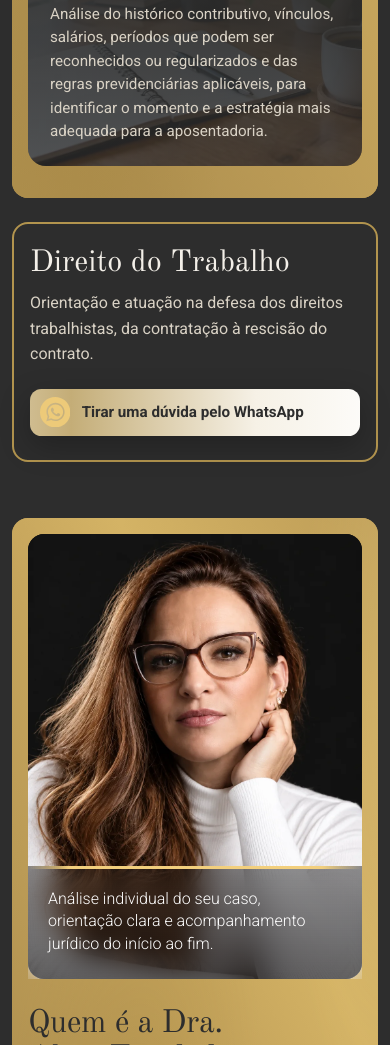
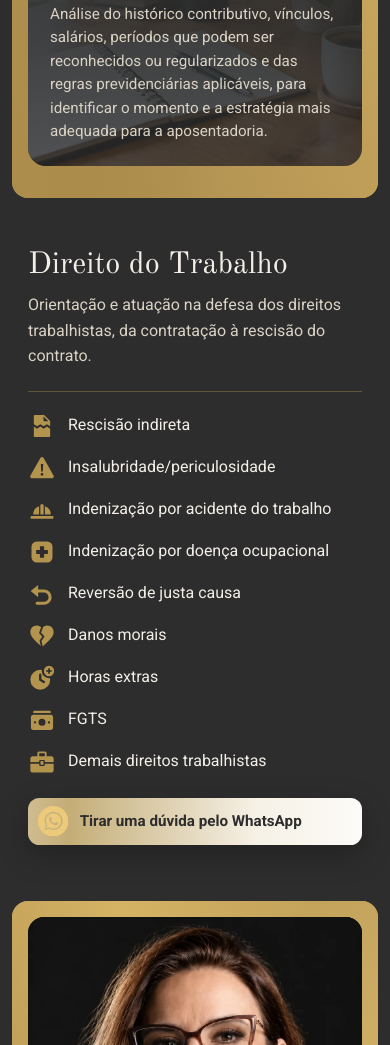
Before and after one commit to Nekkostudio/trindadeadvocacia, a plain HTML site: page index.html in a window 390 px wide. Shown: the part 4097-5142 px from the top of the page. Drawn offline with nearby package versions, Linux system fonts and the light colour scheme.

Commit message:
Direito do Trabalho: lista das causas com ícones e sem o quadro em volta
Nove causas trabalhistas, cada uma com um ícone dourado cheio no estilo dos
ícones do atendimento: 3 colunas no desktop e 1 no celular, entre o texto e
o botão. O quadro dourado em volta foi removido.

Co-Authored-By: Claude Opus 5.5 <noreply@anthropic.com>

```diff
--- a/css/style.css
+++ b/css/style.css
@@ -501,21 +501,33 @@ html { scroll-padding-top: 0; }
 .cartao--largo { grid-column: 1 / -1; min-height: max(150px, calc(200 * var(--u))); }
 .cartao--largo p { max-width: calc(900 * var(--u)); }
 
-/* mesma largura dos cartões dourados (seção 2, painel e Sobre); o conteúdo segue a largura do site */
+/* sem o quadro dourado em volta (19/11): o conteúdo fica solto, na largura do site */
 .trabalho {
-  width: min(calc(1749 * var(--u)), calc(100% - 24px));
   margin: max(18px, calc(28 * var(--u))) auto 0;
-  padding-block: max(24px, calc(48 * var(--u)));
-  border: max(2px, calc(4 * var(--u))) solid var(--ouro);
-  border-radius: var(--raio);
+  padding-top: var(--esp-titulo);
 }
 .trabalho__dentro {
-  width: min(var(--cw), calc(100% - 32px));
+  width: min(var(--cw), calc(100% - 56px)); /* no celular, alinhado com os cartões do painel de cima */
   margin-inline: auto;
   display: flex; flex-wrap: wrap; align-items: center; justify-content: space-between; gap: 22px 40px;
 }
 .trabalho h3 { font-family: var(--serif); font-weight: 400; font-variation-settings: "opsz" 96; font-size: max(1.9rem, calc(58 * var(--u))); line-height: 1.05; }
 .trabalho p { margin-top: 10px; max-width: calc(640 * var(--u)); font-size: max(1rem, calc(22 * var(--u))); color: var(--claro-2); }
+/* causas trabalhistas (19/11): 3 colunas, cada uma com o ícone cheio no dourado, no estilo dos ícones do atendimento.
+   As colunas têm a largura do próprio texto e se espalham até a borda do botão, para cada item caber em uma linha */
+.trabalho__lista {
+  flex: 1 1 100%;
+  display: grid; grid-template-columns: repeat(3, auto); justify-content: space-between;
+  gap: max(16px, calc(26 * var(--u))) max(20px, calc(40 * var(--u)));
+  margin-top: max(4px, calc(10 * var(--u)));
+  padding-top: max(22px, calc(40 * var(--u)));
+  border-top: 1px solid rgba(178, 148, 78, 0.4);
+}
+.trabalho__lista li {
+  display: flex; align-items: center; gap: max(12px, calc(18 * var(--u)));
+  font-size: max(1rem, calc(22 * var(--u))); line-height: 1.3; color: var(--claro);
+}
+.trabalho__lista svg { width: max(28px, calc(44 * var(--u))); height: max(28px, calc(44 * var(--u))); flex: none; color: var(--ouro); fill: currentColor; }
 
 /* =========================================================
    5. SOBRE
@@ -1052,6 +1064,10 @@ html { scroll-padding-top: 0; }
   }
   .hero .btn-claro__icone { width: max(30px, 6vw); height: max(30px, 6vw); }
 
+  /* Direito do Trabalho: a lista em uma coluna, entre o texto e o botão */
+  .trabalho__lista { grid-template-columns: 1fr; order: 1; margin-top: 0; padding-top: 20px; gap: 14px; }
+  .trabalho .btn-claro { order: 2; }
+
   /* rodapé: Localização e Horário sem a pílula, maiores, com o ícone no bege (ouro) do site alinhado com o texto */
   .rodape__etiqueta { height: auto; padding: 0; background: none; gap: 0.4em; font-size: 1.2rem; }
   .rodape__etiqueta svg { fill: var(--ouro); width: 1.3em; height: 1.3em; }
--- a/index.html
+++ b/index.html
@@ -17,7 +17,7 @@
   <link rel="preconnect" href="https://fonts.gstatic.com" crossorigin>
   <link href="https://fonts.googleapis.com/css2?family=Old+Standard+TT:ital,wght@0,400;0,700;1,400&family=Roboto:wght@300..700&display=swap" rel="stylesheet">
   <link rel="preload" as="image" href="img/aline-hero.webp?v=20261119-4" type="image/webp">
-  <link rel="stylesheet" href="css/style.css?v=20261119-34">
+  <link rel="stylesheet" href="css/style.css?v=20261119-38">
 </head>
 <body>
 
@@ -37,6 +37,19 @@
   <mask id="m-relogio-cheio" maskUnits="userSpaceOnUse" x="0" y="0" width="24" height="24"><rect width="24" height="24" fill="#fff"/><path d="M12 6.8V12l3.4 2.1" fill="none" stroke="#000" stroke-width="2" stroke-linecap="round" stroke-linejoin="round"/></mask>
   <symbol id="i-relogio-cheio" viewBox="0 0 24 24"><circle cx="12" cy="12" r="10" mask="url(#m-relogio-cheio)"/></symbol>
   <symbol id="i-mais" viewBox="0 0 24 24"><path fill="none" stroke="currentColor" stroke-width="1.6" stroke-linecap="round" d="M12 5v14M5 12h14"/></symbol>
+  <!-- ícones das causas trabalhistas (19/11): cheios, com os detalhes vazados, como os do atendimento -->
+  <symbol id="i-t-rescisao" viewBox="0 0 24 24"><path fill-rule="evenodd" d="M6 2.5h7.8L19 7.7v4.6l-2.8-1.9-2.8 1.9-2.8-1.9-2.8 1.9L5 10.4V3.5c0-.6.4-1 1-1Zm7.3 1.3v3.4c0 .4.3.7.7.7h3.4Z"/><path d="M5 12.4l2.8 1.9 2.8-1.9 2.8 1.9 2.8-1.9 2.8 1.9v6.2c0 .6-.4 1-1 1H6c-.6 0-1-.4-1-1Z"/></symbol>
+  <symbol id="i-t-risco" viewBox="0 0 24 24"><path fill-rule="evenodd" d="M10.6 3.4c.6-1.1 2.2-1.1 2.8 0l8.5 15c.6 1.1-.2 2.4-1.4 2.4H3.5c-1.2 0-2-1.3-1.4-2.4ZM11 8.6h2l-.3 6.4h-1.4ZM12 16.2a1.2 1.2 0 1 1 0 2.4 1.2 1.2 0 0 1 0-2.4Z"/></symbol>
+  <symbol id="i-t-capacete" viewBox="0 0 24 24"><path d="M4.5 15.8a7.5 7.5 0 0 1 5-7.07V15.8ZM14.5 8.73a7.5 7.5 0 0 1 5 7.07h-5ZM10.6 15.8V8c0-.6.4-1 1-1h.8c.6 0 1 .4 1 1v7.8ZM3.3 17.2h17.4c.7 0 1.2.5 1.2 1.2s-.5 1.2-1.2 1.2H3.3c-.7 0-1.2-.5-1.2-1.2s.5-1.2 1.2-1.2Z"/></symbol>
+  <symbol id="i-t-saude" viewBox="0 0 24 24"><path fill-rule="evenodd" d="M7.5 3h9A4.5 4.5 0 0 1 21 7.5v9a4.5 4.5 0 0 1-4.5 4.5h-9A4.5 4.5 0 0 1 3 16.5v-9A4.5 4.5 0 0 1 7.5 3ZM10.2 7V10.2H7V13.8H10.2V17H13.8V13.8H17V10.2H13.8V7Z"/></symbol>
+  <symbol id="i-t-reverter" viewBox="0 0 24 24"><path fill="none" stroke="currentColor" stroke-width="2.6" stroke-linecap="round" stroke-linejoin="round" d="M5.2 9.5h8.5a5.25 5.25 0 0 1 0 10.5H7.8"/><path d="M2.3 9.5 8.7 4.2v10.6Z"/></symbol>
+  <mask id="m-danos" maskUnits="userSpaceOnUse" x="0" y="0" width="24" height="24"><rect width="24" height="24" fill="#fff"/><path d="M12.2 4.2 10.3 9.3l3 3.2-2.6 3.6 1.4 5.8" fill="none" stroke="#000" stroke-width="1.5" stroke-linejoin="round"/></mask>
+  <symbol id="i-t-danos" viewBox="0 0 24 24"><path mask="url(#m-danos)" d="M12 21.35l-1.45-1.32C5.4 15.36 2 12.28 2 8.5 2 5.42 4.42 3 7.5 3c1.74 0 3.41.81 4.5 2.09C13.09 3.81 14.76 3 16.5 3 19.58 3 22 5.42 22 8.5c0 3.78-3.4 6.86-8.55 11.54L12 21.35Z"/></symbol>
+  <mask id="m-horas" maskUnits="userSpaceOnUse" x="0" y="0" width="24" height="24"><rect width="24" height="24" fill="#fff"/><circle cx="18" cy="6" r="6.2" fill="#000"/><path d="M10.5 9.2v4.3l3.1 1.9" fill="none" stroke="#000" stroke-width="2" stroke-linecap="round" stroke-linejoin="round"/></mask>
+  <symbol id="i-t-horas" viewBox="0 0 24 24"><circle cx="10.5" cy="13.5" r="8.5" mask="url(#m-horas)"/><path fill-rule="evenodd" d="M18 1.6a4.4 4.4 0 1 1 0 8.8 4.4 4.4 0 0 1 0-8.8ZM17.3 3.6V5.3H15.6V6.7H17.3V8.4H18.7V6.7H20.4V5.3H18.7V3.6Z"/></symbol>
+  <symbol id="i-t-fgts" viewBox="0 0 24 24"><path fill-rule="evenodd" d="M4.5 7.5h15c1.1 0 2 .9 2 2v9c0 1.1-.9 2-2 2h-15c-1.1 0-2-.9-2-2v-9c0-1.1.9-2 2-2Zm7.5 3.5a3 3 0 1 0 0 6 3 3 0 0 0 0-6ZM6 13a1 1 0 1 0 0 2 1 1 0 0 0 0-2Zm12 0a1 1 0 1 0 0 2 1 1 0 0 0 0-2Z"/><path d="M5.5 4h13c.6 0 1 .4 1 1v1H4.5V5c0-.6.4-1 1-1Z"/></symbol>
+  <mask id="m-maleta" maskUnits="userSpaceOnUse" x="0" y="0" width="24" height="24"><rect width="24" height="24" fill="#fff"/><path d="M1 12.8h22" stroke="#000" stroke-width="1.4"/><rect x="9.6" y="10.2" width="4.8" height="5.2" rx="1" fill="#000"/><rect x="10.7" y="11.2" width="2.6" height="3.2" rx=".5" fill="#fff"/></mask>
+  <symbol id="i-t-maleta" viewBox="0 0 24 24"><path fill-rule="evenodd" mask="url(#m-maleta)" d="M9.5 3h5c.8 0 1.5.7 1.5 1.5V7h4c1.1 0 2 .9 2 2v10c0 1.1-.9 2-2 2H4c-1.1 0-2-.9-2-2V9c0-1.1.9-2 2-2h4V4.5C8 3.7 8.7 3 9.5 3Zm.1 1.6V7h4.8V4.6Z"/></symbol>
 </svg>
 
 <a class="pular" href="#conteudo">Pular para o conteúdo</a>
@@ -167,6 +180,17 @@
         <span class="btn-claro__icone"><svg><use href="#i-whats"/></svg></span>
         Tirar uma dúvida pelo WhatsApp
       </a>
+      <ul class="trabalho__lista">
+        <li><svg aria-hidden="true"><use href="#i-t-rescisao"/></svg>Rescisão indireta</li>
+        <li><svg aria-hidden="true"><use href="#i-t-risco"/></svg>Insalubridade/periculosidade</li>
+        <li><svg aria-hidden="true"><use href="#i-t-capacete"/></svg>Indenização por acidente do trabalho</li>
+        <li><svg aria-hidden="true"><use href="#i-t-saude"/></svg>Indenização por doença ocupacional</li>
+        <li><svg aria-hidden="true"><use href="#i-t-reverter"/></svg>Reversão de justa causa</li>
+        <li><svg aria-hidden="true"><use href="#i-t-danos"/></svg>Danos morais</li>
+        <li><svg aria-hidden="true"><use href="#i-t-horas"/></svg>Horas extras</li>
+        <li><svg aria-hidden="true"><use href="#i-t-fgts"/></svg>FGTS</li>
+        <li><svg aria-hidden="true"><use href="#i-t-maleta"/></svg>Demais direitos trabalhistas</li>
+      </ul>
     </div>
   </div>
 </section>
```
